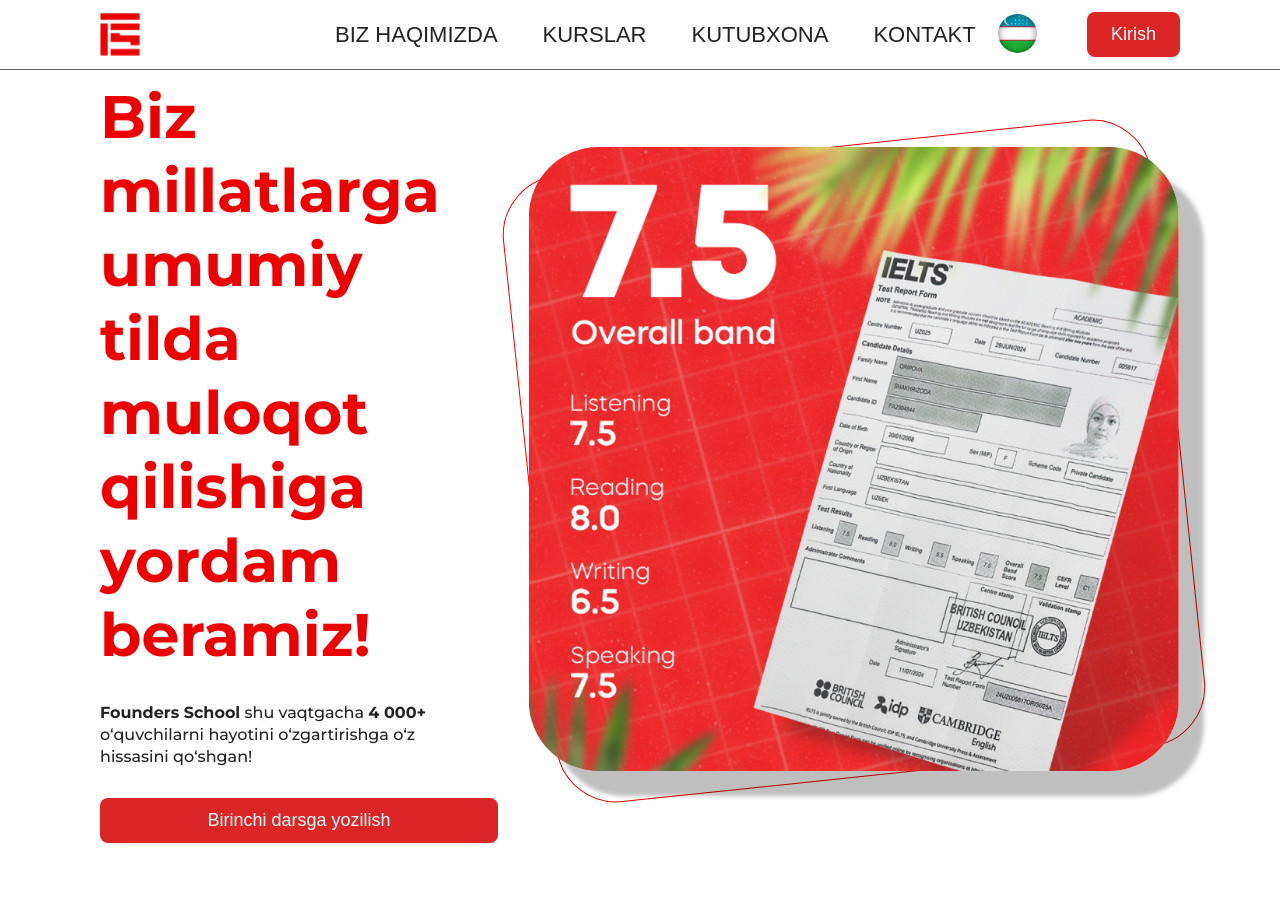
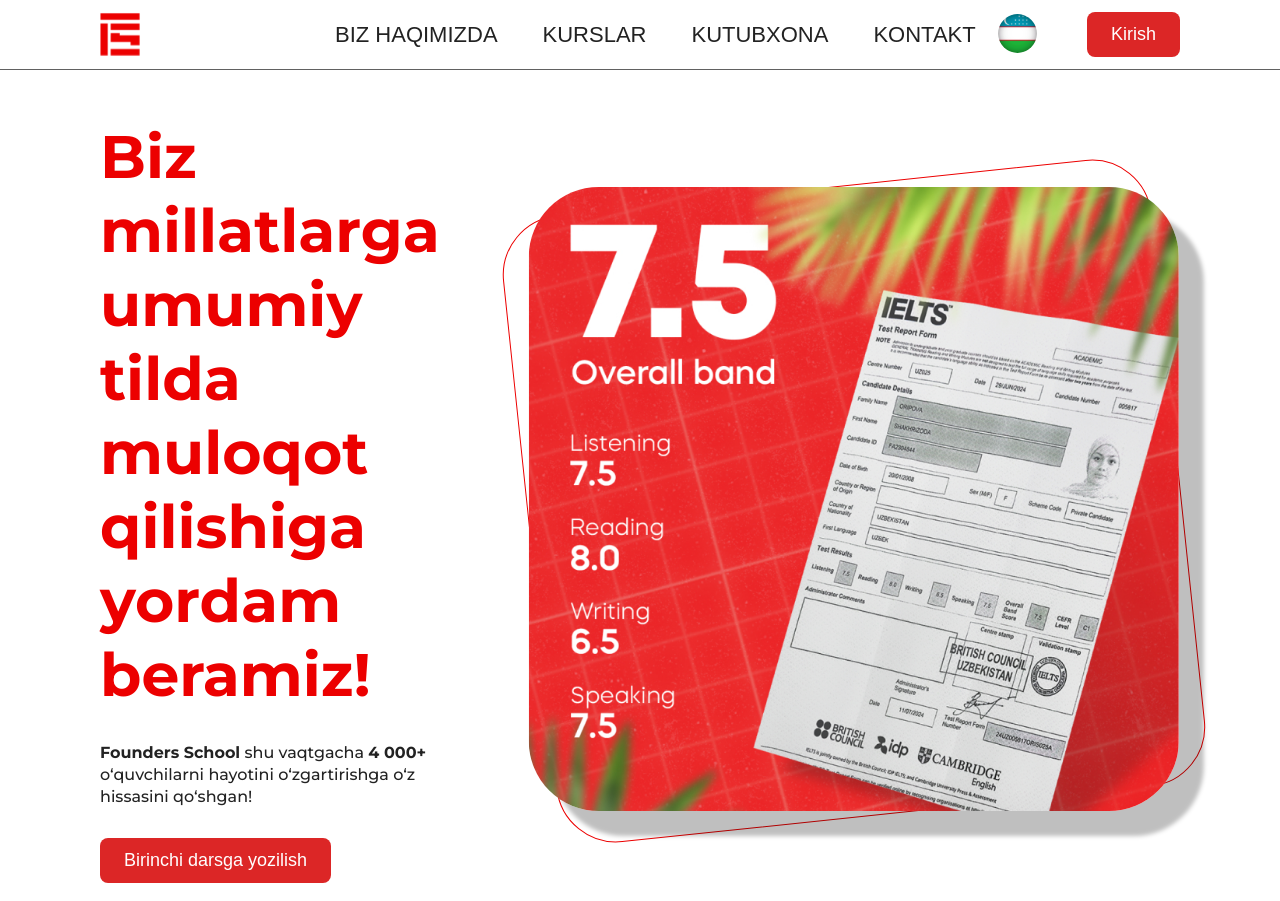
Before and after one commit to Doniyor2707/Founders, a React (Vite) app: page / in a window 1280 px wide. Shown: the top 901 px of the page. Built offline with nearby package versions, Linux system fonts and the light colour scheme; a web font is replaced by a local one.

Commit message:
register kirish button link

```diff
--- a/src/components/header/Header.jsx
+++ b/src/components/header/Header.jsx
@@ -7,6 +7,7 @@
 // styles
 import styles from "./Header.module.css";
 import HeaderList from "./HeaderList";
+import { Link } from "react-router-dom";
 
 const headerList = [
   { label: "Biz haqimizda" },
@@ -35,7 +36,9 @@
             <img src={Lang} alt="language" />
           </button>
 
-          <Button style={"10px 35px"} title={"Kirish"} />
+          <Link to={"/register"}>
+            <Button style={"10px 35px"} title={"Kirish"} />
+          </Link>
         </div>
       </div>
     </header>
--- a/src/components/header/Header.module.css
+++ b/src/components/header/Header.module.css
@@ -2,6 +2,7 @@
 
 header {
   border-bottom: 0.8px solid rgba(97, 97, 97, 1);
+  margin-bottom: 40px;
 }
 
 .header {
--- a/src/components/ui/button/Button.jsx
+++ b/src/components/ui/button/Button.jsx
@@ -6,7 +6,6 @@
 
 function Button({
   title,
-
   variant = "primary",
   onClick,
   type = "button",
--- a/src/components/ui/button/Button.module.css
+++ b/src/components/ui/button/Button.module.css
@@ -16,8 +16,9 @@
 .btn:hover {
   background-color: rgb(255, 122, 122);
 }
+
 .button {
-  width: 100%;
+
   padding: 0.75rem 1.5rem;
   border-radius: 0.5rem;
   font-size: 1.125rem;
```
